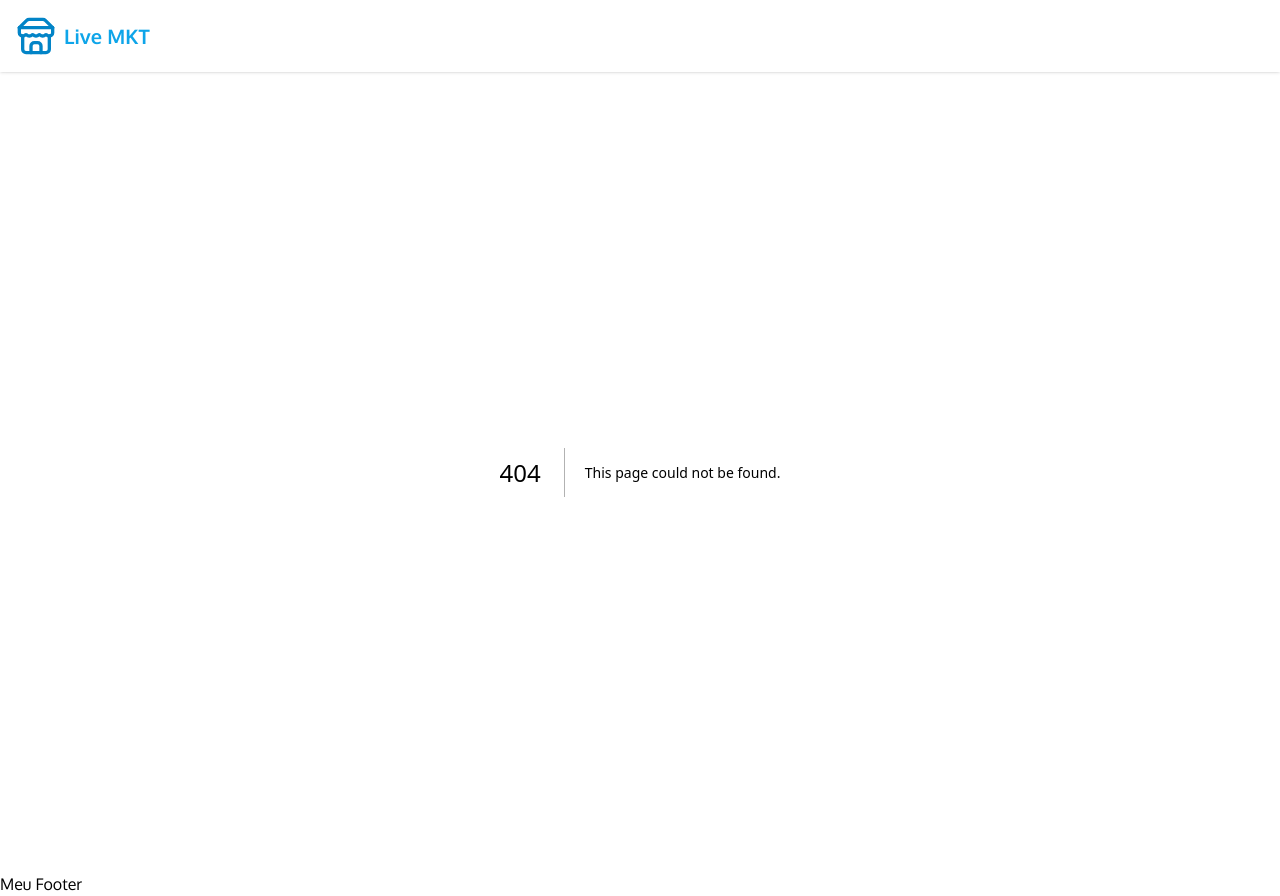
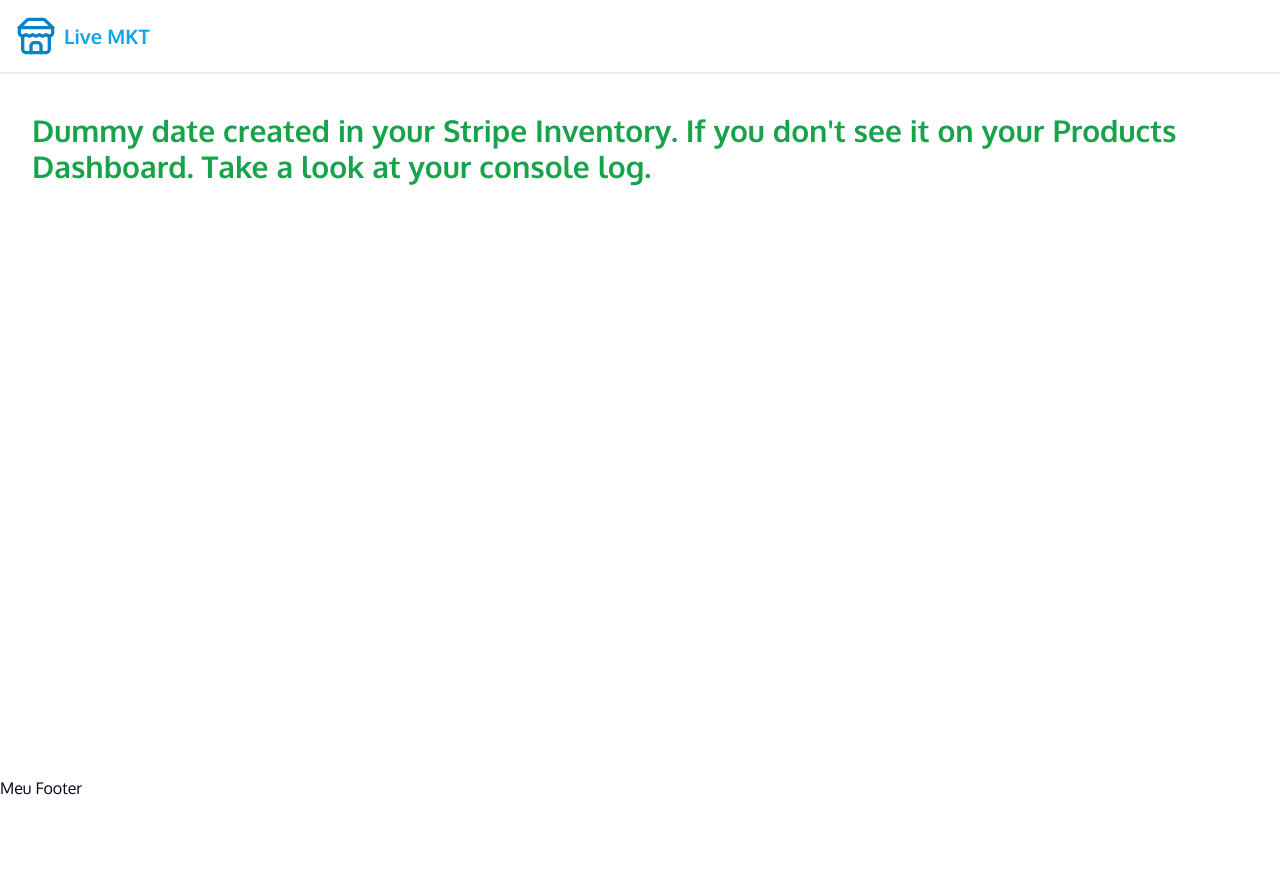
Before and after one commit to EvilisGlenio/stripe-marketplace, a Next.js app: page /dummy/seed in a window 1280 px wide. Before the commit this address had no page. After the commit the page ends 800 px from the top, so only its background shows below. Built offline with nearby package versions, Linux system fonts and the light colour scheme.

Commit message:
A router to Dummy API

```diff
--- /dev/null
+++ b/app/dummy/seed/page.tsx
@@ -0,0 +1,9 @@
+import stripe from "@/lib/stripe"
+
+export default function Seed(){
+    return(<div className="container flex items-center justify-center my-10">
+        <h1 className="text-3xl text-green-600 font-extrabold">
+            Dummy date created in your Stripe Inventory. If you don't see it on your Products Dashboard. Take a look at your console log.
+        </h1>
+    </div>)
+}
```
